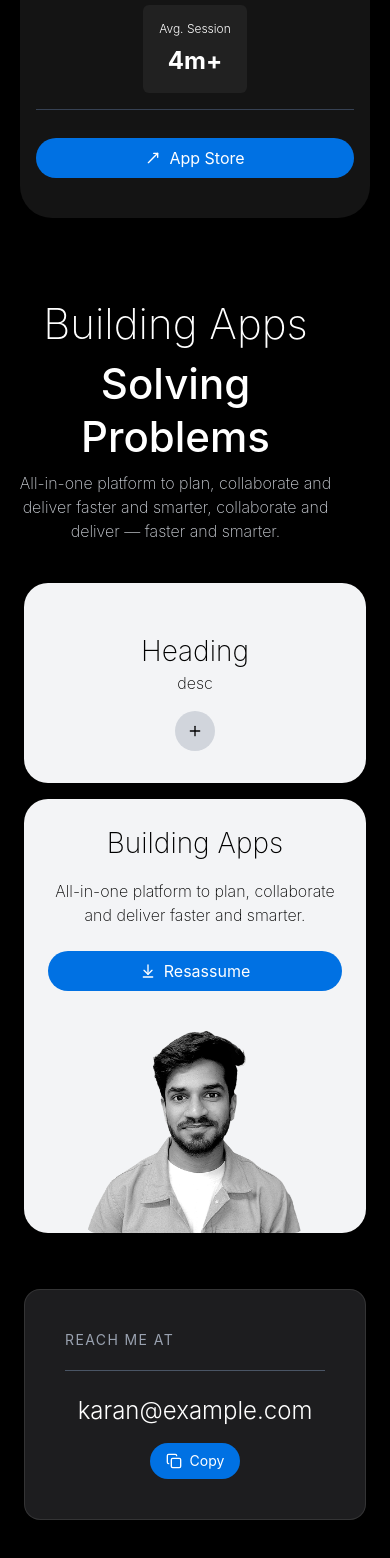
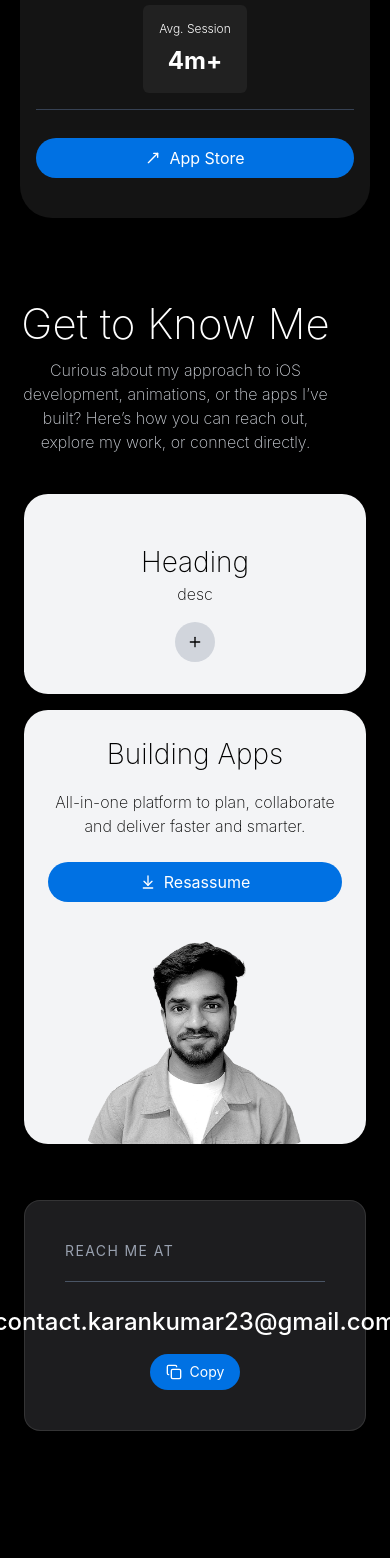
Before and after one commit to thekarandeveloper/thekarandeveloper, a Next.js app: page / in a window 390 px wide. Shown: the part 3393-4951 px from the top of the page. Built offline with nearby package versions, Linux system fonts and the light colour scheme.

Commit message:
fixed-contact-card

```diff
--- a/components/ContactCard.jsx
+++ b/components/ContactCard.jsx
@@ -3,7 +3,7 @@
 import { useState } from "react"
 import { Copy } from "lucide-react"
 
-export default function ContactCard({ label = "Reach Me At", email = "karan@example.com" }) {
+export default function ContactCard({ label = "Reach Me At", email = "contact.karankumar23@gmail.com" }) {
   const [copied, setCopied] = useState(false)
 
   const handleCopy = () => {
@@ -23,7 +23,7 @@ export default function ContactCard({ label = "Reach Me At", email = "karan@exam
 
         {/* Email + Copy Button */}
         <div className="flex flex-col md:flex-row justify-between items-center gap-4">
-          <span className="text-2xl md:text-3xl font-light text-white">
+          <span className="text-2xl md:text-3xl font-medium text-white">
             {email}
           </span>
           <button
--- a/components/ContactInfo.jsx
+++ b/components/ContactInfo.jsx
@@ -12,12 +12,9 @@ export default function ContactInfo() {
   return (
     <div className="flex flex-col justify-center py-20">
        <Header
-              heading={"Building Apps"}
-              subHeading={"Solving Problems"}
-              desc={
-                "All-in-one platform to plan, collaborate and deliver faster and smarter, collaborate and deliver — faster and smarter."
-              }
-              />
+        heading={"Get to Know Me"}
+        desc={"Curious about my approach to iOS development, animations, or the apps I’ve built? Here’s how you can reach out, explore my work, or connect directly."}
+        />
 
       {/* Contact Grid */}
 
```
